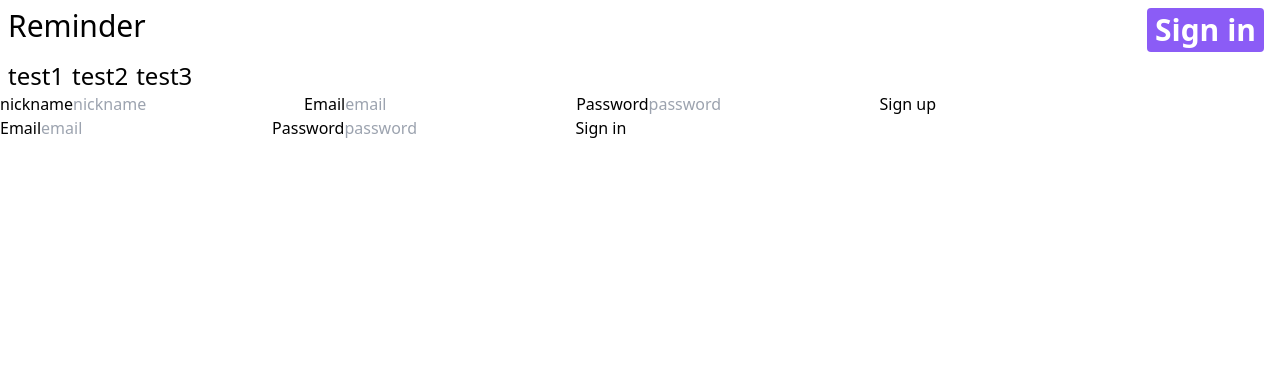
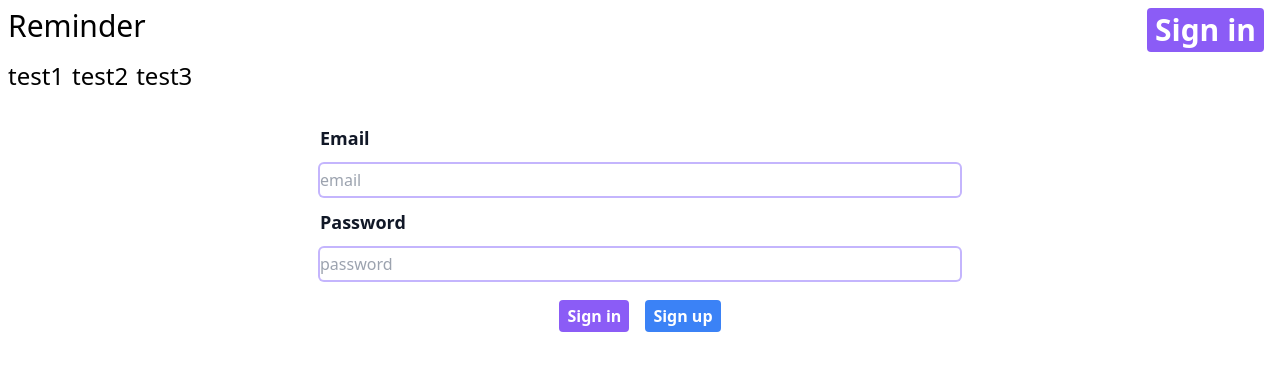
Before and after one commit to MinnieMinwoo/Reminder, a Next.js app: page /auth in a window 1280 px wide. Shown: the top 370 px of the page. Built offline with nearby package versions, Linux system fonts and the light colour scheme; no server answers.

Commit message:
add auth page

```diff
--- a/src/app/auth/page.tsx
+++ b/src/app/auth/page.tsx
@@ -1,13 +1,23 @@
 "use client";
 
 import { signIn } from "next-auth/react";
+import { useState } from "react";
 
 export default function Page() {
+  const [isSignUp, setIsSignUp] = useState(false);
+  const onClick = (event: React.MouseEvent<HTMLButtonElement>) => setIsSignUp((prev) => !prev);
+
   const onSubmit = async (event: React.FormEvent) => {
     event.preventDefault();
-    const nickname = (event.target as HTMLFormElement).nickname.value;
-    const email = (event.target as HTMLFormElement).email.value;
-    const password = (event.target as HTMLFormElement).password.value;
+    const { target } = event;
+    if (!(target instanceof HTMLFormElement)) return;
+    console.log(isSignUp);
+    if (isSignUp) {
+      const {
+        nickname: { value: nickname },
+        email: { value: email },
+        password: { value: password },
+      } = target;
       const body = {
         nickname: nickname,
         email: email,
@@ -19,36 +29,47 @@ export default function Page() {
         body: JSON.stringify(body),
       });
       await signIn("credentials", { email, password, callbackUrl: "/" });
+    } else {
+      const {
+        email: { value: email },
+        password: { value: password },
+      } = target;
+      await signIn("credentials", { email, password, callbackUrl: "/" });
+    }
   };
 
-  const onSubmitTest = async (event: React.FormEvent) => {
-    event.preventDefault();
-    const email = (event.target as HTMLFormElement).email.value;
-    const password = (event.target as HTMLFormElement).password.value;
-    const body = {
-      email: email,
-      password: password,
-    };
-    await signIn("credentials", { email, password, callbackUrl: "/" });
-  };
+  const labelClass = "self-start text-lg font-semibold text-gray-900";
+  const inputClass =
+    "w-full my-3 h-8 rounded ring-2 ring-violet-300 hover:ring-violet-500 focus:ring-violet-600 focus:outline-none text-gray-600";
   return (
+    <div className="w-full flex justify-center mt-8">
+      <form className="flex flex-col w-6/12 items-center" onSubmit={onSubmit}>
+        {isSignUp ? (
           <>
-      <form onSubmit={onSubmit}>
-        <label>nickname</label>
-        <input type="text" name="nickname" placeholder="nickname" required />
-        <label>Email</label>
-        <input type="email" name="email" placeholder="email" required />
-        <label>Password</label>
-        <input type="password" name="password" placeholder="password" required />
-        <button type="submit">Sign up</button>
+            <label className={labelClass}>Nickname</label>
+            <input className={inputClass} type="text" name="nickname" placeholder="nickname" required />
+          </>
+        ) : null}
+        <label className={labelClass}>Email</label>
+        <input className={inputClass} type="email" name="email" placeholder="email" required />
+        <label className={labelClass}>Password</label>
+        <input className={inputClass} type="password" name="password" placeholder="password" required />
+        <div>
+          <button
+            className="bg-violet-500 hover:bg-violet-700 text-white font-bold mx-2 my-2 px-2 py-1 rounded"
+            type="submit"
+          >
+            {isSignUp ? "Sign up" : "Sign in"}
+          </button>
+          <button
+            className="bg-blue-500 hover:bg-blue-700 text-white font-bold mx-2 my-2 px-2 py-1 rounded"
+            type="button"
+            onClick={onClick}
+          >
+            {isSignUp ? "Sign in" : "Sign up"}
+          </button>
+        </div>
       </form>
-      <form onSubmit={onSubmitTest}>
-        <label>Email</label>
-        <input type="email" name="email" placeholder="email" required />
-        <label>Password</label>
-        <input type="password" name="password" placeholder="password" required />
-        <button type="submit">Sign in</button>
-      </form>
-    </>
+    </div>
   );
 }
```
Lines whose indentation alone changed are shown as unchanged.
